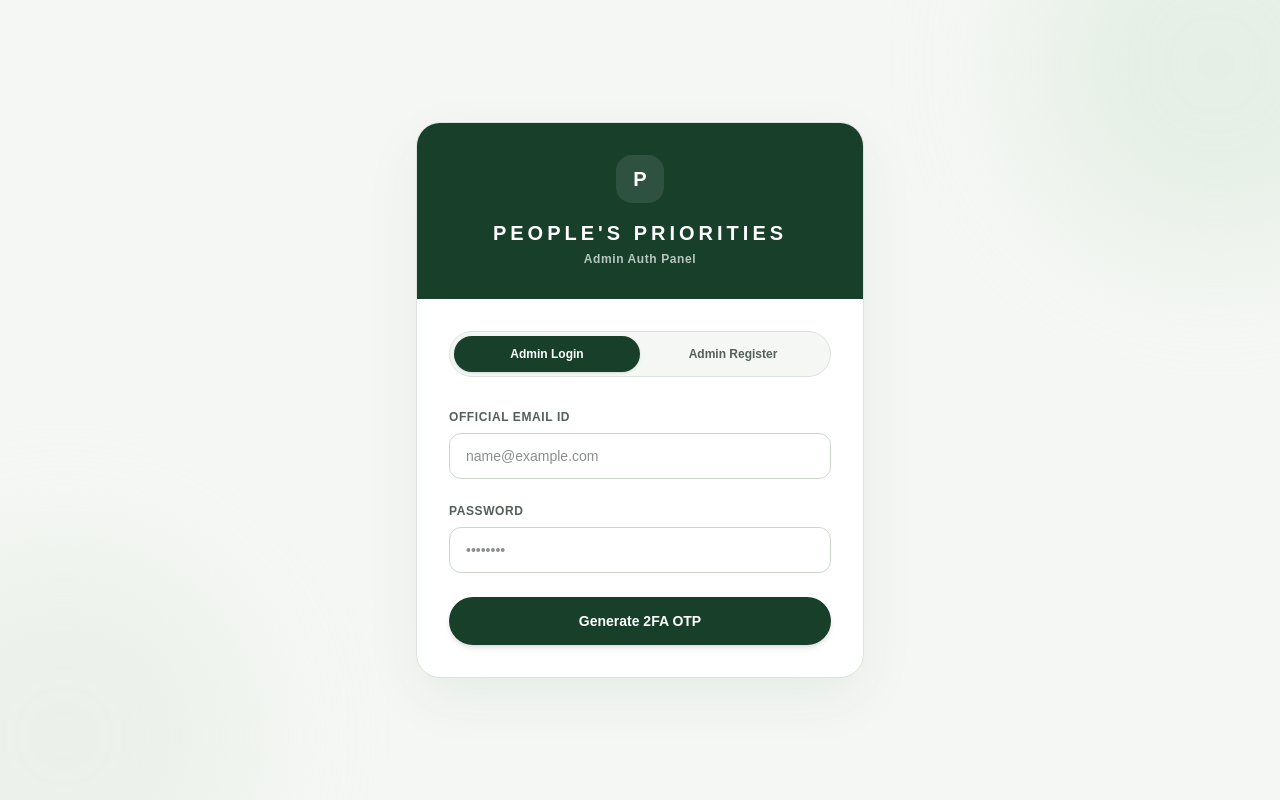
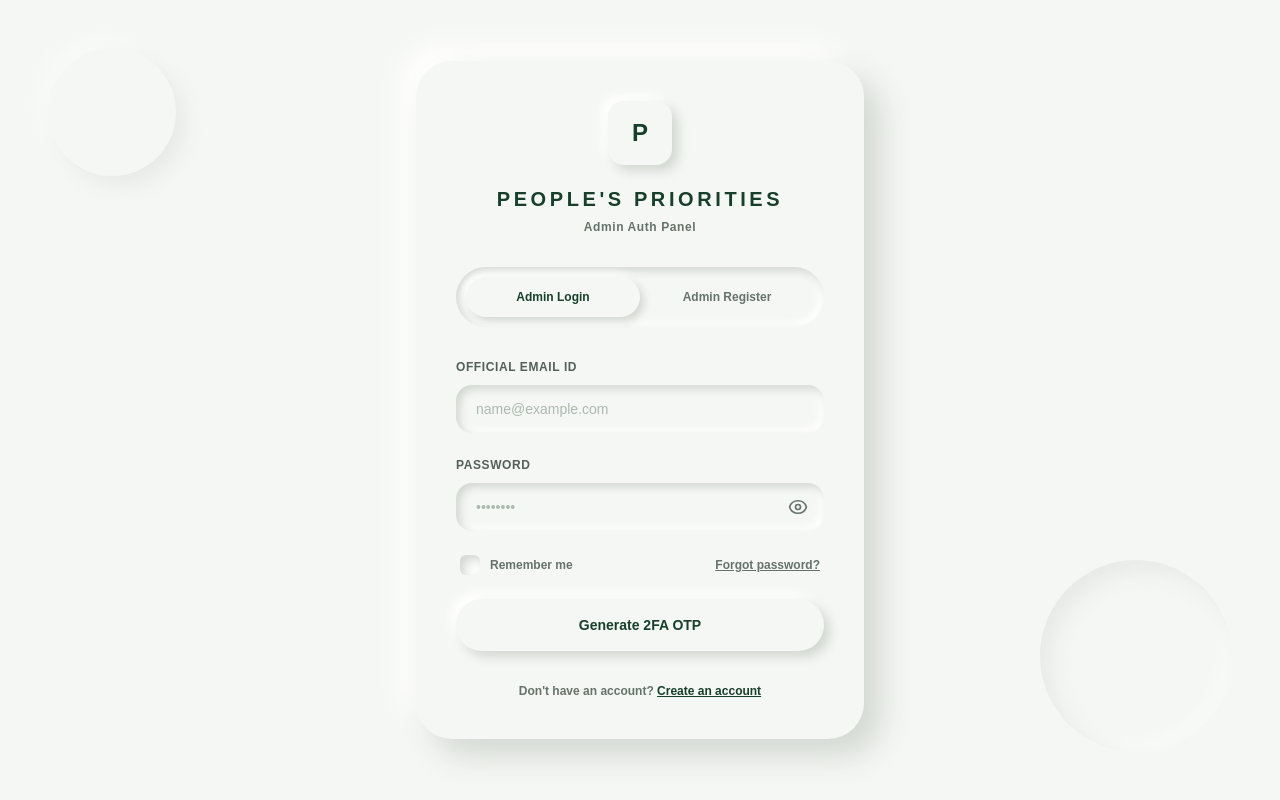
Before and after one commit to prachicode-10/Peoples-priorities, a Next.js app: page /login in a window 1280 px wide. Built offline with nearby package versions, Linux system fonts and the light colour scheme.

Commit message:
Integrate neumorphic login layout

```diff
--- a/app/login/page.tsx
+++ b/app/login/page.tsx
@@ -16,6 +16,10 @@ function LoginContent() {
   const [password, setPassword] = useState("");
   const [error, setError] = useState("");
   const [successMessage, setSuccessMessage] = useState("");
+
+  // Custom states for neumorphic layout
+  const [showPassword, setShowPassword] = useState(false);
+  const [rememberMe, setRememberMe] = useState(false);
 
   // OTP flow states
   const [showOtpScreen, setShowOtpScreen] = useState(false);
@@ -217,47 +221,43 @@ function LoginContent() {
 
   return (
     <main className="min-h-screen bg-[#f5f7f4] text-[#17221b] flex items-center justify-center p-6 relative overflow-hidden">
-      {/* Decorative Blur Orbs */}
-      <div className="absolute -right-32 -top-32 h-96 w-96 rounded-full bg-[#dcebdd] blur-3xl opacity-60" />
-      <div className="absolute -left-32 -bottom-32 h-96 w-96 rounded-full bg-[#e5eee4] blur-3xl opacity-60" />
+      {/* Decorative Neumorphic Background Elements */}
+      <div className="absolute top-12 left-12 w-32 h-32 rounded-full bg-[#f5f7f4] shadow-[10px_10px_20px_#d2d7d1,-10px_-10px_20px_#ffffff] opacity-40 pointer-events-none" />
+      <div className="absolute bottom-12 right-12 w-48 h-48 rounded-full bg-[#f5f7f4] shadow-[inset_10px_10px_20px_#d2d7d1,inset_-10px_-10px_20px_#ffffff] opacity-40 pointer-events-none" />
 
-      <div className="relative w-full max-w-md bg-white rounded-3xl border border-[#dce3dc] shadow-[0_20px_60px_rgba(23,63,42,0.06)] overflow-hidden transition-all duration-300">
+      <div className="relative w-full max-w-md bg-[#f5f7f4] rounded-[36px] p-8 sm:p-10 shadow-[16px_16px_32px_#d2d7d1,-16px_-16px_32px_#ffffff] transition-all duration-300">
 
-        {/* Header Branding */}
-        <div className="bg-[#173f2a] px-8 py-8 text-center text-white relative">
-          <div className="mx-auto flex h-12 w-12 items-center justify-center rounded-2xl bg-white/10 text-xl font-bold mb-4">
+        {/* Logo and Header */}
+        <div className="text-center mb-8">
+          <div className="flex h-16 w-16 items-center justify-center rounded-2xl bg-[#f5f7f4] shadow-[6px_6px_12px_#d2d7d1,-6px_-6px_12px_#ffffff] text-2xl font-extrabold text-[#173f2a] mb-5 mx-auto">
             P
           </div>
-          <h2 className="text-xl font-extrabold tracking-[0.2em] uppercase">
+          <h2 className="text-xl font-extrabold tracking-[0.18em] uppercase text-[#173f2a]">
             People&apos;s Priorities
           </h2>
-          <p className="text-xs text-white/70 font-semibold tracking-wider mt-1">
+          <p className="text-xs text-[#66736a] font-bold tracking-wider mt-1.5">
             Admin Auth Panel
           </p>
         </div>
 
-        {/* Form Body */}
-        <div className="px-8 py-8">
-
-          {/* Main error or success states */}
+        {/* Validation Errors & Success Messages */}
         {error && (
-            <div className="mb-5 p-4 rounded-2xl border border-red-200 bg-red-50 text-red-700 text-sm font-semibold transition-all">
-              ⚠️ {error}
+          <div className="mb-6 p-4 rounded-2xl bg-[#fdf2f2] border border-[#fbd5d5] text-[#b81d1d] text-xs font-bold leading-relaxed flex items-start gap-2 shadow-sm animate-fade-in">
+            <span>⚠️</span>
+            <span>{error}</span>
           </div>
         )}
         {successMessage && (
-            <div className="mb-5 p-4 rounded-2xl border border-green-200 bg-green-50 text-green-700 text-sm font-semibold transition-all">
-              ✅ {successMessage}
+          <div className="mb-6 p-4 rounded-2xl bg-[#f3faf4] border border-[#def7ec] text-[#03543f] text-xs font-bold leading-relaxed flex items-start gap-2 shadow-sm animate-fade-in">
+            <span>✅</span>
+            <span>{successMessage}</span>
           </div>
         )}
 
         {!showOtpScreen ? (
-            // ==========================================
-            // REGISTER / LOGIN FORM SCREEN
-            // ==========================================
           <div>
-              {/* Tab Toggles */}
-              <div className="flex border border-[#dce3dc] rounded-full p-1 mb-8 bg-[#f5f7f4]">
+            {/* Neumorphic Tab Toggle */}
+            <div className="flex bg-[#f5f7f4] rounded-full p-2.5 shadow-[inset_4px_4px_8px_#d2d7d1,inset_-4px_-4px_8px_#ffffff] mb-8">
               <button
                 type="button"
                 onClick={() => {
@@ -265,10 +265,10 @@ function LoginContent() {
                   setError("");
                   setSuccessMessage("");
                 }}
-                  className={`flex-1 text-xs font-bold py-2.5 rounded-full transition-all duration-200 ${
+                className={`flex-1 text-xs font-extrabold py-3 rounded-full transition-all duration-300 ${
                   activeTab === "signin"
-                      ? "bg-[#173f2a] text-white shadow-sm"
-                      : "text-[#536058] hover:text-[#173f2a]"
+                    ? "bg-[#f5f7f4] text-[#173f2a] shadow-[4px_4px_8px_#d2d7d1,-4px_-4px_8px_#ffffff]"
+                    : "text-[#66736a] hover:text-[#173f2a]"
                 }`}
               >
                 Admin Login
@@ -280,10 +280,10 @@ function LoginContent() {
                   setError("");
                   setSuccessMessage("");
                 }}
-                  className={`flex-1 text-xs font-bold py-2.5 rounded-full transition-all duration-200 ${
+                className={`flex-1 text-xs font-extrabold py-3 rounded-full transition-all duration-300 ${
                   activeTab === "signup"
-                      ? "bg-[#173f2a] text-white shadow-sm"
-                      : "text-[#536058] hover:text-[#173f2a]"
+                    ? "bg-[#f5f7f4] text-[#173f2a] shadow-[4px_4px_8px_#d2d7d1,-4px_-4px_8px_#ffffff]"
+                    : "text-[#66736a] hover:text-[#173f2a]"
                 }`}
               >
                 Admin Register
@@ -291,8 +291,9 @@ function LoginContent() {
             </div>
 
             <form onSubmit={handleSubmit} className="space-y-6">
+              {/* Email Field */}
               <div>
-                  <label className="block text-xs font-bold text-[#536058] uppercase tracking-wider mb-2">
+                <label className="block text-xs font-extrabold text-[#536058] uppercase tracking-wider mb-2.5">
                   Official Email ID
                 </label>
                 <input
@@ -302,37 +303,121 @@ function LoginContent() {
                   placeholder="name@example.com"
                   required
                   disabled={isPending}
-                    className="w-full px-4 py-3 rounded-xl border border-[#cbd5cc] bg-white text-sm text-[#17221b] outline-none transition focus:border-[#173f2a] focus:ring-1 focus:ring-[#173f2a]/20 disabled:bg-[#f5f7f4]"
+                  className="w-full px-5 py-3.5 rounded-2xl bg-[#f5f7f4] text-sm text-[#17221b] placeholder-[#8ea093]/70 border-0 outline-none shadow-[inset_4px_4px_8px_#d2d7d1,inset_-4px_-4px_8px_#ffffff] transition-all duration-300 focus:shadow-[inset_6px_6px_10px_#cbd0ca,inset_-6px_-6px_10px_#ffffff] focus:ring-1 focus:ring-[#173f2a]/15 disabled:opacity-60"
                 />
               </div>
 
+              {/* Password Field */}
               <div>
-                  <label className="block text-xs font-bold text-[#536058] uppercase tracking-wider mb-2">
+                <label className="block text-xs font-extrabold text-[#536058] uppercase tracking-wider mb-2.5">
                   Password
                 </label>
+                <div className="relative">
                   <input
-                    type="password"
+                    type={showPassword ? "text" : "password"}
                     value={password}
                     onChange={(e) => setPassword(e.target.value)}
                     placeholder="••••••••"
                     required
                     disabled={isPending}
-                    className="w-full px-4 py-3 rounded-xl border border-[#cbd5cc] bg-white text-sm text-[#17221b] outline-none transition focus:border-[#173f2a] focus:ring-1 focus:ring-[#173f2a]/20 disabled:bg-[#f5f7f4]"
+                    className="w-full pl-5 pr-12 py-3.5 rounded-2xl bg-[#f5f7f4] text-sm text-[#17221b] placeholder-[#8ea093]/70 border-0 outline-none shadow-[inset_4px_4px_8px_#d2d7d1,inset_-4px_-4px_8px_#ffffff] transition-all duration-300 focus:shadow-[inset_6px_6px_10px_#cbd0ca,inset_-6px_-6px_10px_#ffffff] focus:ring-1 focus:ring-[#173f2a]/15 disabled:opacity-60"
                   />
+                  <button
+                    type="button"
+                    onClick={() => setShowPassword(!showPassword)}
+                    className="absolute right-4 top-1/2 -translate-y-1/2 text-[#66736a] hover:text-[#173f2a] transition-colors focus:outline-none"
+                    aria-label={showPassword ? "Hide password" : "Show password"}
+                  >
+                    {showPassword ? (
+                      // Eye Off Icon
+                      <svg className="w-5 h-5" fill="none" stroke="currentColor" viewBox="0 0 24 24" strokeWidth="2">
+                        <path strokeLinecap="round" strokeLinejoin="round" d="M3.98 8.223A10.477 10.477 0 001.934 12C3.226 16.338 7.244 19.5 12 19.5c.993 0 1.953-.138 2.863-.395M6.228 6.228A10.45 10.45 0 0112 4.5c4.756 0 8.773 3.162 10.065 7.498a10.523 10.523 0 01-4.293 5.774M6.228 6.228L3 3m3.228 3.228l3.65 3.65m7.894 7.894L21 21m-3.228-3.228l-3.65-3.65m0 0a3 3 0 10-4.243-4.243m4.242 4.242L9.88 9.88" />
+                      </svg>
+                    ) : (
+                      // Eye Icon
+                      <svg className="w-5 h-5" fill="none" stroke="currentColor" viewBox="0 0 24 24" strokeWidth="2">
+                        <path strokeLinecap="round" strokeLinejoin="round" d="M2.036 12.322a1.012 1.012 0 010-.639C3.423 7.51 7.36 4.5 12 4.5c4.638 0 8.573 3.007 9.963 7.178.07.207.07.431 0 .639C20.577 16.49 16.64 19.5 12 19.5c-4.638 0-8.573-3.007-9.963-7.178z" />
+                        <path strokeLinecap="round" strokeLinejoin="round" d="M15 12a3 3 0 11-6 0 3 3 0 016 0z" />
+                      </svg>
+                    )}
+                  </button>
+                </div>
               </div>
 
+              {/* Remember Me & Forgot Password */}
+              <div className="flex items-center justify-between text-xs font-bold text-[#66736a] px-1">
+                <label className="flex items-center gap-2.5 cursor-pointer select-none">
+                  <input
+                    type="checkbox"
+                    checked={rememberMe}
+                    onChange={(e) => setRememberMe(e.target.checked)}
+                    className="sr-only"
+                  />
+                  <div className={`h-5 w-5 rounded-md flex items-center justify-center bg-[#f5f7f4] transition-all duration-200 ${
+                    rememberMe
+                      ? "shadow-[inset_2px_2px_4px_#d2d7d1,inset_-2px_-2px_4px_#ffffff] text-[#173f2a]"
+                      : "shadow-[inset_4px_4px_8px_#d2d7d1,inset_-4px_-4px_8px_#ffffff]"
+                  }`}>
+                    {rememberMe && (
+                      <svg className="w-3.5 h-3.5" fill="none" stroke="currentColor" viewBox="0 0 24 24" strokeWidth="3">
+                        <path strokeLinecap="round" strokeLinejoin="round" d="M5 13l4 4L19 7" />
+                      </svg>
+                    )}
+                  </div>
+                  <span>Remember me</span>
+                </label>
+
+                <a href="#forgot" onClick={(e) => { e.preventDefault(); setError("Password recovery flow is localized to system admins. Please contact site developers."); }} className="hover:text-[#173f2a] transition-colors underline">
+                  Forgot password?
+                </a>
+              </div>
+
+              {/* Submit Button */}
               <button
                 type="submit"
                 disabled={isPending}
-                  className="w-full rounded-full bg-[#173f2a] py-3.5 text-center text-sm font-bold text-white shadow-md transition hover:bg-[#0f2f1e] active:scale-[0.98] disabled:opacity-55"
+                className="w-full rounded-full py-4 text-[#173f2a] bg-[#f5f7f4] shadow-[6px_6px_12px_#d2d7d1,-6px_-6px_12px_#ffffff] transition-all duration-300 hover:shadow-[4px_4px_8px_#d2d7d1,-4px_-4px_8px_#ffffff] active:shadow-[inset_4px_4px_8px_#d2d7d1,inset_-4px_-4px_8px_#ffffff] hover:text-[#1c4d33] disabled:opacity-60 disabled:pointer-events-none flex items-center justify-center gap-2 text-sm font-extrabold"
               >
-                  {isPending
-                    ? "Processing..."
-                    : activeTab === "signin"
-                    ? "Generate 2FA OTP"
-                    : "Register Admin Account"}
+                {isPending ? (
+                  <>
+                    <svg className="animate-spin h-4 w-4 text-[#173f2a]" fill="none" viewBox="0 0 24 24">
+                      <circle className="opacity-25" cx="12" cy="12" r="10" stroke="currentColor" strokeWidth="4" />
+                      <path className="opacity-75" fill="currentColor" d="M4 12a8 8 0 018-8V0C5.373 0 0 5.373 0 12h4zm2 5.291A7.962 7.962 0 014 12H0c0 3.042 1.135 5.824 3 7.938l3-2.647z" />
+                    </svg>
+                    Signing in...
+                  </>
+                ) : activeTab === "signin" ? (
+                  "Generate 2FA OTP"
+                ) : (
+                  "Register Admin Account"
+                )}
               </button>
             </form>
+
+            {/* Alternating tab footer links */}
+            <div className="mt-8 text-center text-xs font-bold text-[#66736a]">
+              {activeTab === "signin" ? (
+                <p>
+                  Don&apos;t have an account?{" "}
+                  <button
+                    onClick={() => setActiveTab("signup")}
+                    className="text-[#173f2a] hover:text-[#1c4d33] transition-colors underline focus:outline-none"
+                  >
+                    Create an account
+                  </button>
+                </p>
+              ) : (
+                <p>
+                  Already have an account?{" "}
+                  <button
+                    onClick={() => setActiveTab("signin")}
+                    className="text-[#173f2a] hover:text-[#1c4d33] transition-colors underline focus:outline-none"
+                  >
+                    Sign in instead
+                  </button>
+                </p>
+              )}
+            </div>
           </div>
         ) : (
           // ==========================================
@@ -342,7 +427,7 @@ function LoginContent() {
             <div className="text-center">
               <h3 className="text-lg font-bold text-[#17221b]">Verify your email</h3>
               <p className="text-xs text-[#66736a] mt-2 leading-relaxed">
-                  We sent a 6-digit verification code to <span className="font-semibold text-[#173f2a]">{email}</span>.
+                We sent a 6-digit verification code to <span className="font-extrabold text-[#173f2a]">{email}</span>.
               </p>
             </div>
 
@@ -360,26 +445,26 @@ function LoginContent() {
                   onChange={(e) => handleOtpChange(idx, e.target.value)}
                   onKeyDown={(e) => handleOtpKeyDown(idx, e)}
                   disabled={isPending}
-                    className="w-12 h-14 border border-[#cbd5cc] rounded-xl text-center text-xl font-bold text-[#173f2a] bg-white outline-none focus:border-[#173f2a] focus:ring-2 focus:ring-[#173f2a]/10 disabled:bg-[#f5f7f4]"
+                  className="w-12 h-14 bg-[#f5f7f4] rounded-2xl text-center text-xl font-extrabold text-[#173f2a] border-0 outline-none shadow-[inset_4px_4px_8px_#d2d7d1,inset_-4px_-4px_8px_#ffffff] transition-all duration-300 focus:shadow-[inset_6px_6px_10px_#cbd0ca,inset_-6px_-6px_10px_#ffffff] disabled:opacity-50"
                 />
               ))}
             </div>
 
             {/* Information / Status */}
             <div className="space-y-4 text-center text-xs">
-                <div className="flex justify-between text-[#66736a] font-semibold border-t border-b border-[#f0f3f0] py-3 px-1">
+              <div className="flex justify-between text-[#66736a] font-bold border-t border-b border-[#dce3dc]/50 py-3 px-1">
                 <span>Attempts left: <strong className="text-red-600">{attemptsLeft}</strong></span>
                 <span>Resends used: <strong>{resendCount}/3</strong></span>
               </div>
 
               <div className="flex flex-col items-center gap-3">
                 {otpTimer > 0 ? (
-                    <span className="text-[#397149] font-bold bg-[#e9f4ea] px-3.5 py-1.5 rounded-full inline-flex items-center gap-1.5">
+                  <span className="text-[#397149] font-bold bg-[#e9f4ea] px-3.5 py-1.5 rounded-full inline-flex items-center gap-1.5 shadow-[2px_2px_5px_rgba(0,0,0,0.02)]">
                     <span className="w-2 h-2 rounded-full bg-[#397149] animate-pulse" />
                     OTP expires in {otpTimer}s
                   </span>
                 ) : (
-                    <span className="text-red-500 font-bold bg-red-50 px-3.5 py-1.5 rounded-full">
+                  <span className="text-red-500 font-bold bg-red-50 px-3.5 py-1.5 rounded-full shadow-[2px_2px_5px_rgba(0,0,0,0.02)]">
                     ⏳ OTP has expired
                   </span>
                 )}
@@ -388,7 +473,7 @@ function LoginContent() {
                   type="button"
                   onClick={handleResendOtp}
                   disabled={otpTimer > 0 || resendCount >= 3 || isPending}
-                    className="text-sm font-bold text-[#173f2a] hover:text-[#0f2f1e] underline transition disabled:no-underline disabled:opacity-40 disabled:cursor-not-allowed"
+                  className="text-sm font-extrabold text-[#173f2a] hover:text-[#1c4d33] underline transition disabled:no-underline disabled:opacity-40 disabled:cursor-not-allowed"
                 >
                   Resend Verification Code
                 </button>
@@ -410,7 +495,6 @@ function LoginContent() {
           </div>
         )}
       </div>
-      </div>
     </main>
   );
 }
```
Lines whose indentation alone changed are shown as unchanged.
